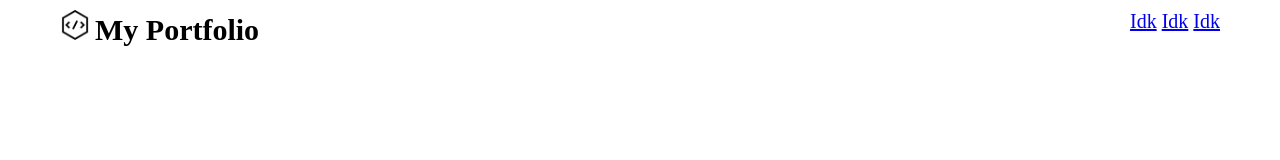
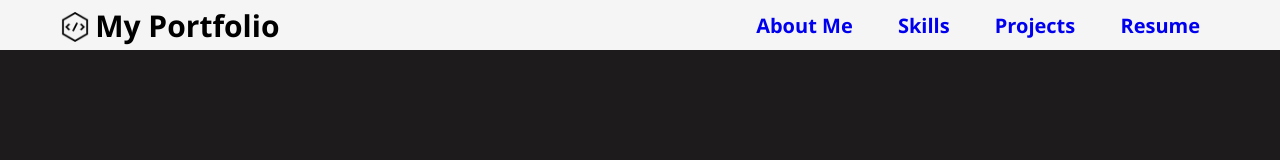
Before and after one commit to JosueCota/JosueCota.github.io, a plain HTML site: page index.html in a window 1280 px wide. Drawn offline with Linux system fonts and the light colour scheme.

Commit message:
Fixed some CSS, added imgs

```diff
--- a/index.html
+++ b/index.html
@@ -9,23 +9,25 @@
 
 <body>
   <header>
-
-    <nav class="nav-bar">
+    <nav class="nav-container">
       <div class="nav-logo">
-        <a href="./index.html"><img src="./resources/imgs/black-logo.png" alt="Logo" class="logo-img"></a>
-        <h1 class="logo-title">My Portfolio</h1>
+        <a href="./index.html" class="nav-logo-link"><img src="./resources/imgs/black-logo.png" alt="Logo" class="nav-logo-img"></a>
+        <h1 class="nav-logo-title">My Portfolio</h1>
       </div>
       <div class="nav-links link">
-        <a href="#">Idk</a>
-        <a href="#">Idk</a>
-        <a href="#">Idk</a>
+        <a href="#">About Me</a>
+        <a href="#">Skills</a>
+        <a href="#">Projects</a>
+        <a href="#">Resume</a>
       </div>
     </nav>
 
   </header>
 
   <main>
+    <section class="aboutme-section">
 
+    </section>
   </main>
 
   <footer>
--- a/resources/styles/index.css
+++ b/resources/styles/index.css
@@ -1,24 +1,41 @@
+/* General Tags */
 *{
     margin: 0px;
 }
-
 html {
     font-size: 20px;
+    font-family: 'Segoe UI', Tahoma, Geneva, Verdana, sans-serif;
+}
+body {
+    background-color: rgb(29, 27, 27);
+}
+header {
+    background-color: whitesmoke;
 }
 
-.nav-bar {
+/* Navbar */
+.nav-container {
     display: flex;
     height: 2rem;
     justify-content: space-between;
     align-content: center;
-    margin: .5rem 3rem;
+    padding: .25rem 3rem;
 }
-
-.logo-img {
+.nav-logo-img {
+    position: relative;
+    top: .25rem;
     width: 1.5rem;
     height: auto;
 }
+.nav-logo-title {
+    display: inline-block;
+}
+.nav-links {
+    align-self: center;
+}
+.nav-links a{
+    text-decoration: none;
+    font-weight: 600;
+    margin: 0px 1rem;
 
-.logo-title {
-    display: inline;
 }
```
Also changed, not shown: resources/imgs/about-me-icon.png (added), resources/imgs/github-logo.png (added), resources/imgs/linkedin-logo.webp (added), resources/imgs/project-icon.png (added), resources/imgs/resume-icon.png (added), resources/imgs/skills-icon.png (added).
